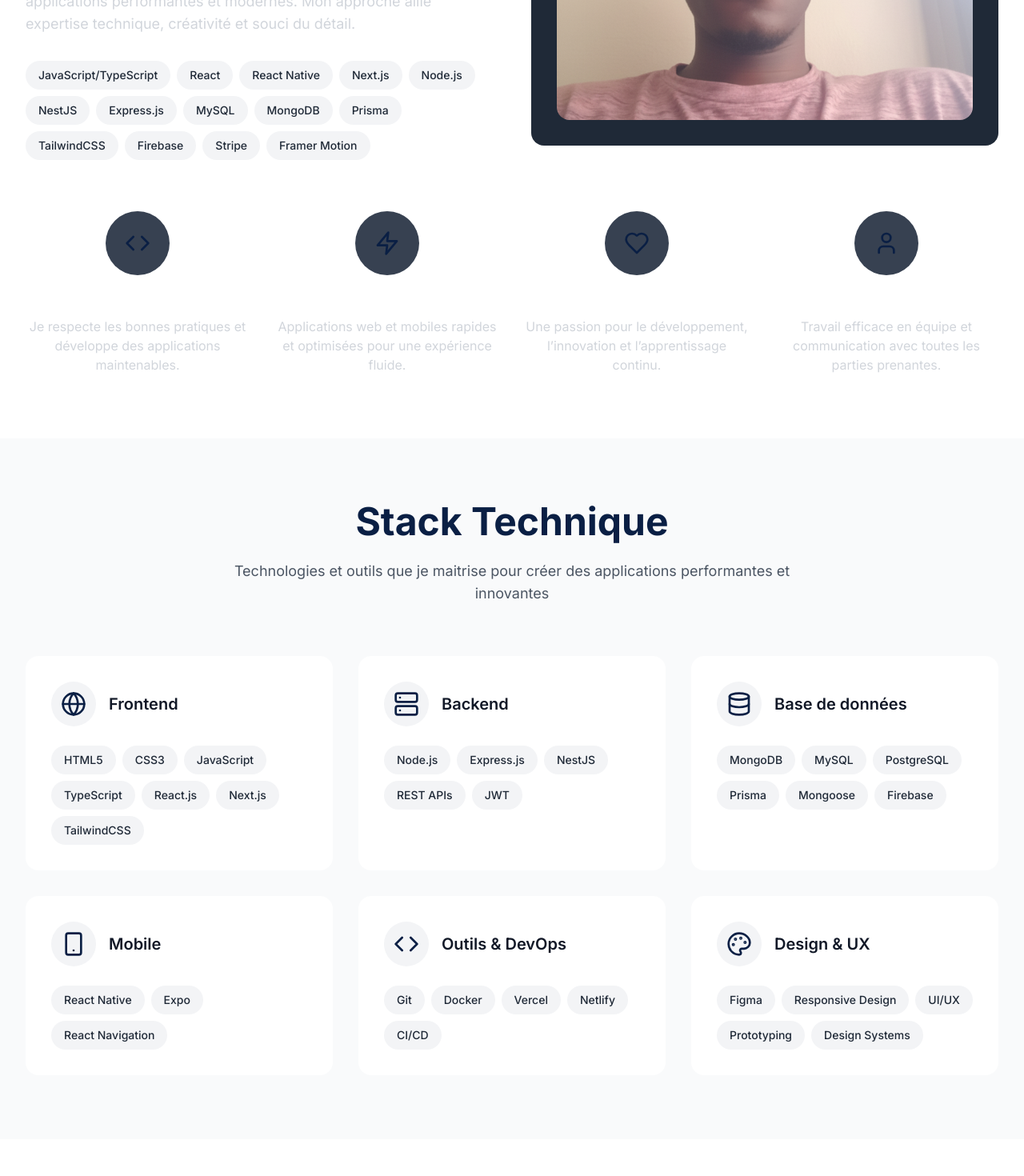
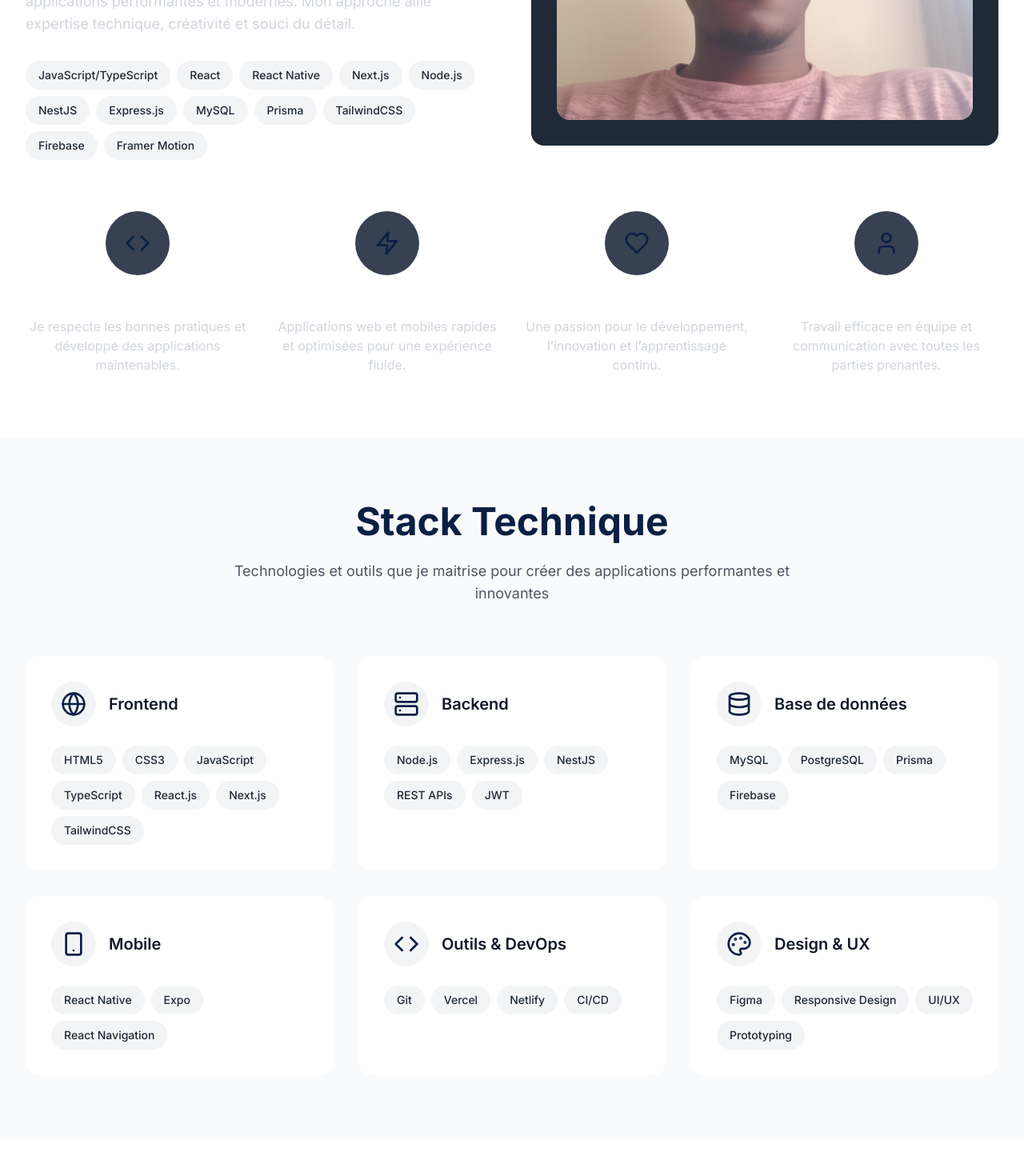
Before and after one commit to Bamba24/portofolio, a React (Vite) app: page / in a window 1280 px wide. Shown: the part 1100-2570 px from the top of the page at 80% size. Built offline with nearby package versions, Linux system fonts and the light colour scheme.

Commit message:
rectification des technonlogies

```diff
--- a/src/components/About.tsx
+++ b/src/components/About.tsx
@@ -60,8 +60,8 @@ export default function About() {
 
   const technologies = [
     'JavaScript/TypeScript', 'React', 'React Native', 'Next.js', 'Node.js',
-    'NestJS', 'Express.js', 'MySQL', 'MongoDB', 'Prisma', 'TailwindCSS',
-    'Firebase', 'Stripe', 'Framer Motion'
+    'NestJS', 'Express.js', 'MySQL', 'Prisma', 'TailwindCSS',
+    'Firebase', 'Framer Motion'
   ];
 
   return (
--- a/src/components/Skills.tsx
+++ b/src/components/Skills.tsx
@@ -32,7 +32,7 @@ export default function  Skills () {
     {
       icon: <Database className="text-primary" size={32} />,
       title: 'Base de données',
-      skills: ['MongoDB', 'MySQL', 'PostgreSQL', 'Prisma', 'Mongoose', 'Firebase']
+      skills: [ 'MySQL', 'PostgreSQL', 'Prisma', 'Firebase']
     },
     {
       icon: <Smartphone className="text-primary" size={32} />,
@@ -42,12 +42,12 @@ export default function  Skills () {
     {
       icon: <Code className="text-primary" size={32} />,
       title: 'Outils & DevOps',
-      skills: ['Git', 'Docker',  'Vercel', 'Netlify', 'CI/CD', ]
+      skills: ['Git',  'Vercel', 'Netlify', 'CI/CD', ]
     },
     {
       icon: <Palette className="text-primary" size={32} />,
       title: 'Design & UX',
-      skills: ['Figma', 'Responsive Design', 'UI/UX', 'Prototyping', 'Design Systems']
+      skills: ['Figma', 'Responsive Design', 'UI/UX', 'Prototyping']
     }
   ];
 
```
